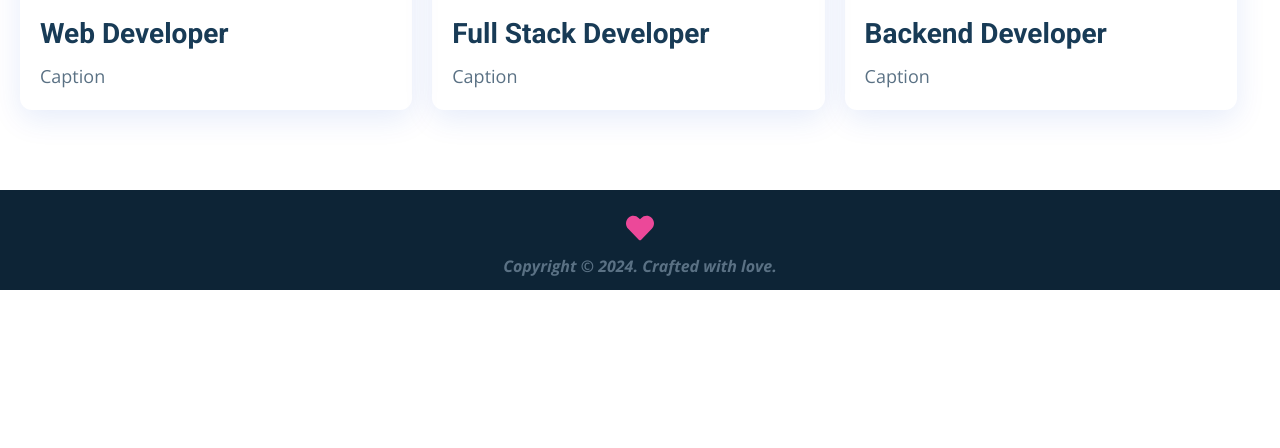
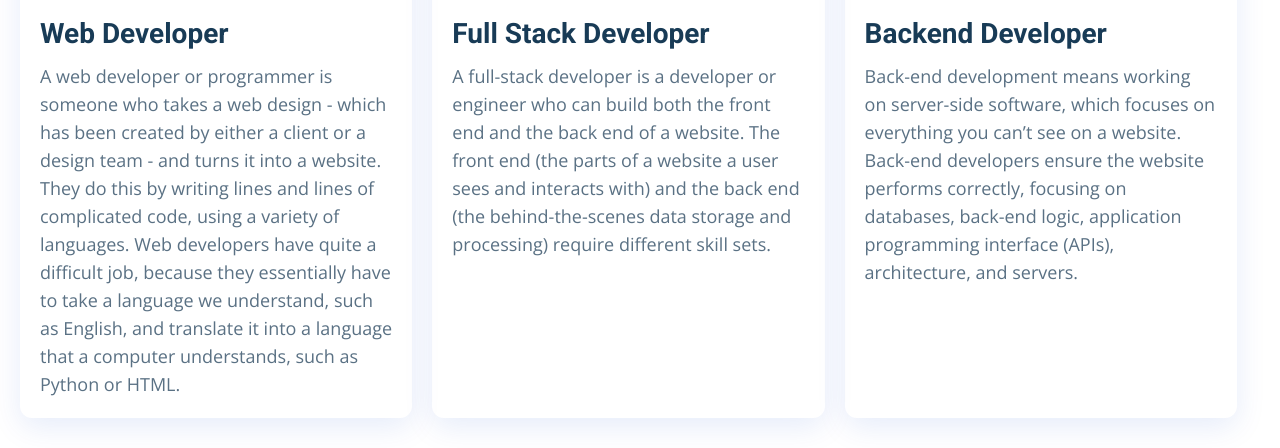
Before and after one commit to Diwwy20/Sendmail-Frontend, a React (Create React App) app: page / in a window 1280 px wide. Shown: the part 1002-1450 px from the top of the page. Before the commit the page ends 1292 px from the top, so only its background shows below. Built offline with nearby package versions, Linux system fonts and the light colour scheme.

Commit message:
Write Caption

```diff
--- a/src/components/ArticleCard.jsx
+++ b/src/components/ArticleCard.jsx
@@ -1,6 +1,6 @@
 import React from 'react'
 
-const ArticleCard = ({ position, image }) => {
+const ArticleCard = ({ position, image, caption }) => {
   return (
     <div className='rounded-xl overflow-hidden shadow-[rgba(7,_65,_210,_0.1)_0px_9px_30px] w-full md:w-[calc(50%-20px)] lg:w-[calc(33.33%-21px)]'>
         <div>
@@ -16,7 +16,7 @@ const ArticleCard = ({ position, image }) => {
                     {position}
                 </h2>
                 <p className='text-dark-light mt-3 text-sm md:text-lg'>
-                    Caption
+                    {caption}
                 </p>
             </div>
         </div>
--- a/src/pages/home/container/Article.jsx
+++ b/src/pages/home/container/Article.jsx
@@ -6,16 +6,19 @@ const position = [
     {
         id: 1,
         position: 'Web Developer',
+        caption: 'A web developer or programmer is someone who takes a web design - which has been created by either a client or a design team - and turns it into a website. They do this by writing lines and lines of complicated code, using a variety of languages. Web developers have quite a difficult job, because they essentially have to take a language we understand, such as English, and translate it into a language that a computer understands, such as Python or HTML.',
         image: images.position1
     },
     {
         id: 2,
         position: 'Full Stack Developer',
+        caption: 'A full-stack developer is a developer or engineer who can build both the front end and the back end of a website. The front end (the parts of a website a user sees and interacts with) and the back end (the behind-the-scenes data storage and processing) require different skill sets.',
         image: images.position2
     },
     {
         id: 3,
         position: 'Backend Developer',
+        caption: 'Back-end development means working on server-side software, which focuses on everything you can’t see on a website. Back-end developers ensure the website performs correctly, focusing on databases, back-end logic, application programming interface (APIs), architecture, and servers.',
         image: images.position3
     }
 ]
@@ -28,6 +31,7 @@ const Article = () => {
                 key={item.id}
                 position={item.position}
                 image={item.image}
+                caption={item.caption}
                 />
             ))}
         </div>
```
